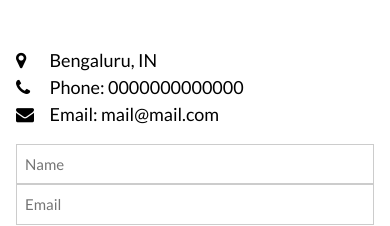
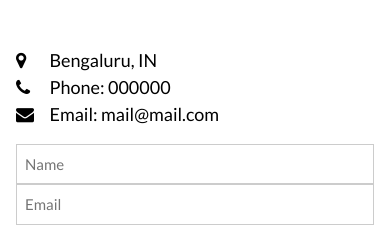
Before and after one commit to avinashbatchala/abdev, a plain HTML site: page index.html in a window 390 px wide. Shown: the part 3928-4154 px from the top of the page. Drawn offline with nearby package versions, Linux system fonts and the light colour scheme.

Commit message:
Phone Number Updated

```diff
--- a/index.html
+++ b/index.html
@@ -160,7 +160,7 @@ body {font-family: "Lato", sans-serif}
     <div class="w3-row w3-padding-32">
       <div class="w3-col m6 w3-large w3-margin-bottom">
         <i class="fa fa-map-marker" style="width:30px"></i> Bengaluru, IN<br>
-        <i class="fa fa-phone" style="width:30px"></i> Phone: 0000000000000<br>
+        <i class="fa fa-phone" style="width:30px"></i> Phone: 000000<br>
         <i class="fa fa-envelope" style="width:30px"> </i> Email: mail@mail.com<br>
       </div>
       <div class="w3-col m6">
```
